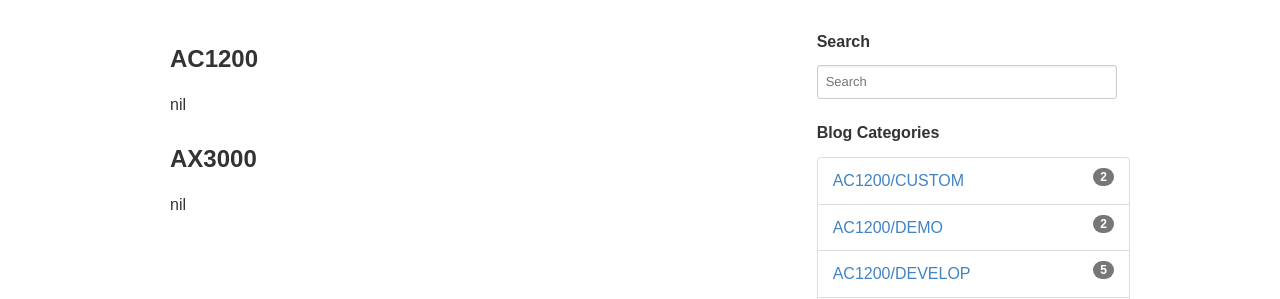
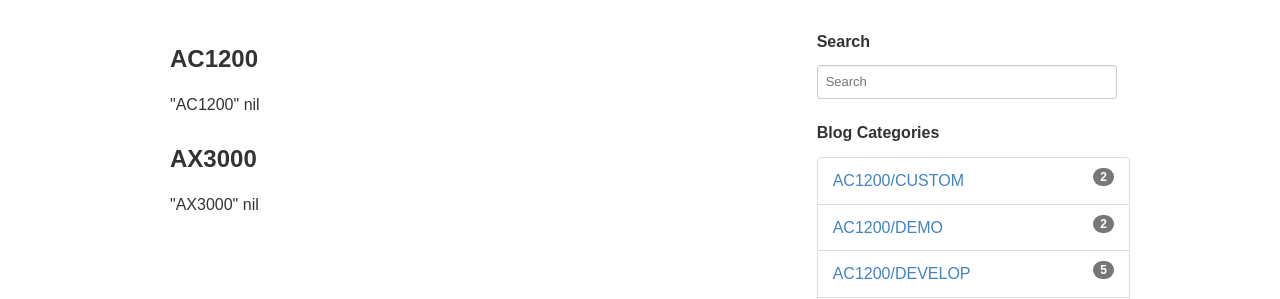
Before and after one commit to bingchunjin/jbctest.github.io, a Jekyll site: the page built from pages/categories.md, in a window 1280 px wide. Shown: the part 177-476 px from the top of the page. Built offline with Jekyll 4.4.1, drawn with Linux system fonts in a browser that asks for light colours; some web fonts are replaced; comment, search, counter and statistics services are not loaded.

Commit message:
Update categories.md

```diff
--- a/pages/categories.md
+++ b/pages/categories.md
@@ -21,6 +21,7 @@ permalink: /categories/
         <h3>{{ main_category }}</h3>
         {% assign displayed_categories = displayed_categories | append: main_category | append: ";" %}
         {% assign subcategories = site.categories[main_category + '/' + category_parts[1]] %}
+        {{ main_category + '/' + category_parts[1] | inspect }}
         {{ subcategories | inspect }}
         {% if subcategories.size > 0 %}
           {% for subcategory in subcategories %}
```
